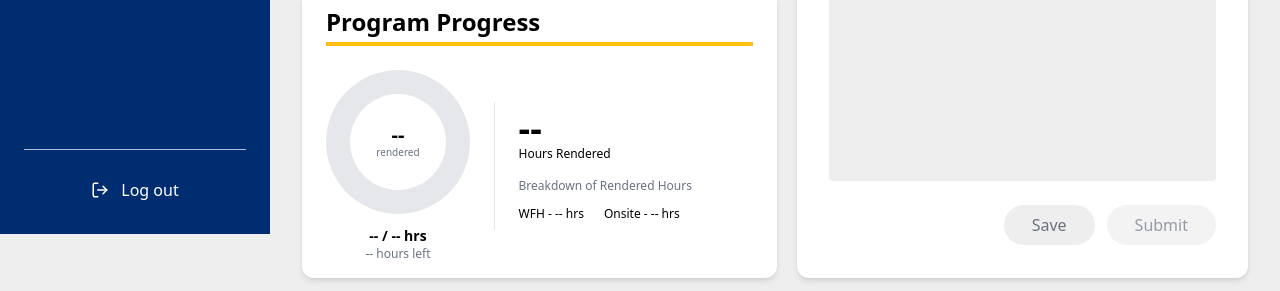
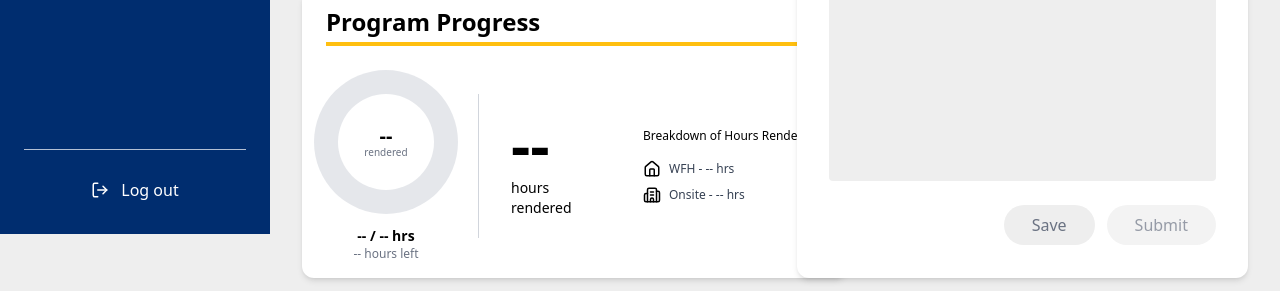
Before and after one commit to Eem-Key/Intern-Self-Service-Platform-ISS, a React (Vite) app in the folder apps/client/: page /intern/dashboard in a window 1280 px wide. Shown: the part 566-857 px from the top of the page. Built offline with nearby package versions, Linux system fonts and the light colour scheme; no server answers; sample sign-in values are in the browser's storage.

Commit message:
update layout

```diff
--- a/apps/client/src/features/dashboard/intern/components/ProgramProgressCard.tsx
+++ b/apps/client/src/features/dashboard/intern/components/ProgramProgressCard.tsx
@@ -1,6 +1,7 @@
 import { useQuery } from '@tanstack/react-query';
 import { getProgramProgressAPI } from '../../../../api/programProgress.api';
 import { getAuthUserId } from '../../../../utils/auth.ts';
+import { Home, Building2 } from 'lucide-react';
 
 function ProgramProgressCard() {
   const { data, isLoading, error } = useQuery({
@@ -34,35 +35,36 @@ function ProgramProgressCard() {
       ? `conic-gradient(#0058DD 0deg ${renderedDegrees}deg, #E5E7EB ${renderedDegrees}deg 360deg)`
       : 'conic-gradient(#E5E7EB 0deg 360deg)';
 
-  const wfhRenderedPercentage =
+  {/*const wfhRenderedPercentage =
     renderedHours > 0 ? (wfhHours / renderedHours) * 100 : 0;
 
   const onsiteRenderedPercentage =
-    renderedHours > 0 ? (onsiteHours / renderedHours) * 100 : 0;
+    renderedHours > 0 ? (onsiteHours / renderedHours) * 100 : 0;*/}
 
   return (
-    <section className="h-full rounded-xl bg-white px-5 py-4 shadow-md sm:px-6">
+  <section className="h-full w-full rounded-xl bg-white px-5 py-4 shadow-md sm:px-6">
     <h2 className="border-b-4 border-[#FFBF10] pb-1 text-xl font-bold xl:text-2xl">
       Program Progress
     </h2>
 
-      <div className="mt-6 flex flex-col items-center justify-center gap-6 md:flex-row md:justify-around">
-        <div className="flex flex-col items-center">
+    <div className="mt-6 grid grid-cols-1 items-center gap-6 md:grid-cols-[minmax(120px,0.8fr)_1px_minmax(100px,0.7fr)_minmax(180px,1fr)] md:gap-5 xl:gap-8">
+      <div className="flex flex-col items-center justify-center">
         <div
-            className="relative h-32 w-32 rounded-full xl:h-36 xl:w-36"
+          className="relative h-28 w-28 rounded-full sm:h-32 sm:w-32 xl:h-36 xl:w-36"
           style={{ background: donutGradient }}
         >
-            <div className="absolute left-1/2 top-1/2 flex h-20 w-20 -translate-x-1/2 -translate-y-1/2 flex-col items-center justify-center rounded-full bg-white text-center xl:h-24 xl:w-24">
-              <p className="text-xl font-bold leading-none">
+          <div className="absolute left-1/2 top-1/2 flex h-16 w-16 -translate-x-1/2 -translate-y-1/2 flex-col items-center justify-center rounded-full bg-white text-center sm:h-20 sm:w-20 xl:h-24 xl:w-24">
+            <p className="text-sm font-bold leading-none sm:text-base xl:text-xl">
               {isLoading ? '--' : `${Math.round(renderedPercentage)}%`}
             </p>
-              <p className="text-[10px] text-gray-500">rendered</p>
+            <p className="text-[10px] leading-tight text-gray-500">rendered</p>
           </div>
         </div>
 
         <div className="mt-3 text-center">
-            <p className="text-sm font-semibold">
-              {isLoading ? '--' : renderedHours} / {isLoading ? '--' : requiredHours} hrs
+          <p className="text-xs font-bold sm:text-sm">
+            {isLoading ? '--' : renderedHours} /{' '}
+            {isLoading ? '--' : requiredHours} hrs
           </p>
           <p className="text-xs text-gray-500">
             {isLoading ? '--' : hoursLeft} hours left
@@ -70,43 +72,29 @@ function ProgramProgressCard() {
         </div>
       </div>
 
-        <div className="hidden h-32 w-px bg-gray-200 md:block" />
+      <div className="hidden h-32 w-px bg-gray-300 md:block xl:h-36" />
 
-        <div className="w-full min-w-0">
-          <div>
-            <p className="text-4xl font-bold leading-none">
+      <div className="text-center md:text-left">
+        <p className="text-5xl font-bold leading-none xl:text-6xl">
           {isLoading ? '--' : renderedHours}
         </p>
-            <p className="text-xs">Hours Rendered</p>
+        <p className="mt-1 text-xs sm:text-sm">hours rendered</p>
       </div>
 
-          <div className="mt-4">
-            <div className="mb-2 flex items-center justify-between text-xs text-gray-500">
-              <span>Breakdown of Rendered Hours</span>
-            </div>
+      <div className="text-center md:text-left">
+        <p className="text-xs font-medium text-black sm:text-md">
+          Breakdown of Hours Rendered
+        </p>
 
-            {/*<div className="flex h-2 w-full overflow-hidden rounded-full bg-gray-200">
-              <div
-                className="h-full bg-[#FFDB4A]"
-                style={{ width: `${wfhRenderedPercentage}%` }}
-              />
-
-              <div
-                className="h-full bg-[#0058DD]"
-                style={{ width: `${onsiteRenderedPercentage}%` }}
-              />
-            </div>*/}
-          </div>
-
-          <div className="mt-3 flex flex-col gap-2 text-xs sm:flex-row sm:flex-wrap sm:gap-x-5 sm:gap-y-2">
+        <div className="mt-4 flex flex-col gap-2 text-xs text-gray-700 sm:text-md">
           <p className="flex items-center gap-2">
-              {/*<span className="h-3 w-3 rounded-full bg-[#FFDB4A]" />*/}
-              WFH - {isLoading ? '--' : wfhHours} hrs
+            <Home size={18} className="shrink-0 text-[#000000]" />
+            <span>WFH - {isLoading ? '--' : wfhHours} hrs</span>
           </p>
 
           <p className="flex items-center gap-2">
-              {/*<span className="h-3 w-3 rounded-full bg-[#0058DD]" /> */}
-              Onsite - {isLoading ? '--' : onsiteHours} hrs
+            <Building2 size={18} className="shrink-0 text-[#000000]" />
+            <span>Onsite - {isLoading ? '--' : onsiteHours} hrs</span>
           </p>
         </div>
       </div>
```
Lines whose indentation alone changed are shown as unchanged.
